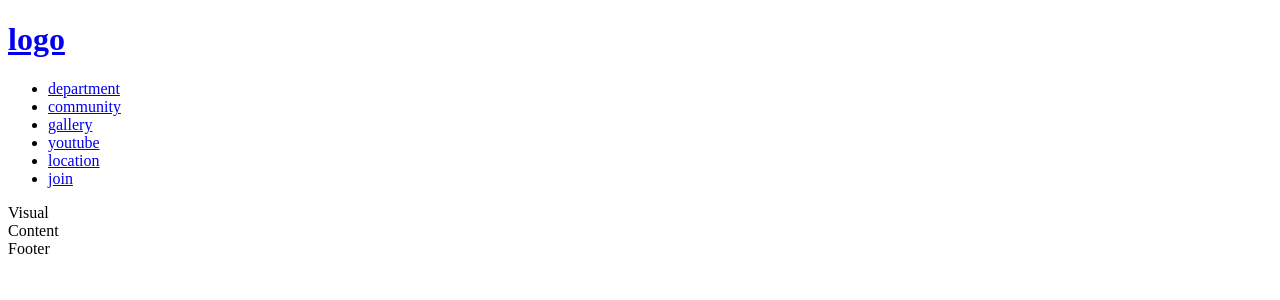
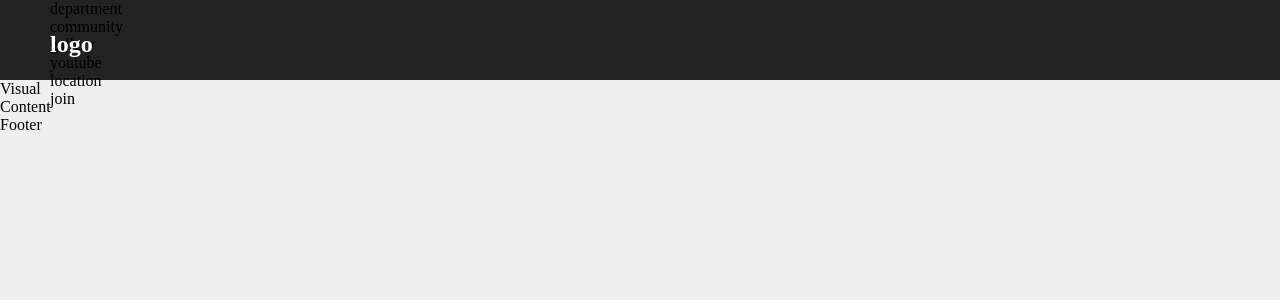
Before and after one commit to sirri1222/profile, a React (Create React App) app: page / in a window 1280 px wide. Shown: the top 300 px of the page. Built offline with nearby package versions, Linux system fonts and the light colour scheme.

Commit message:
reset.scss 추가/ 폰트추가/ header.scss 추가

```diff
--- a/src/components/common/Header.js
+++ b/src/components/common/Header.js
@@ -7,6 +7,9 @@
 const Header = () => {
   return (
   <header>
+
+    {/* {레이아웃} */}
+    <div className='inner'>
     <h1>
       <Link to="/">logo</Link>
     </h1>
@@ -18,7 +21,7 @@
       <li> <Link to="/location">location</Link> </li>
       <li> <Link to="/join">join</Link> </li>
 
-      </ul>
+      </ul></div>
   </header>
   )
 }
--- a/src/index.js
+++ b/src/index.js
@@ -2,6 +2,7 @@
 import ReactDOM from "react-dom";
 import { BrowserRouter } from "react-router-dom";
 import App from "./App";
+import "./scss/style.scss";
 ReactDOM.render(
   // 1. App 컴포넌트를 BrowserRouter 로 감싸서
   //    App 안에서 라우터 기능을 활용하도록 함.
--- a/src/scss/common/_header.scss
+++ b/src/scss/common/_header.scss
@@ -0,0 +1,36 @@
+header {
+  width: 100%;
+  background-color: #222;
+  .inner {
+    position: relative;
+    width: 1180px;
+    height: 80px;
+    margin: 0 auto;
+
+    h1 {
+      position: absolute;
+      bottom: 20px;
+      left: 0;
+      a {
+        font-weight: 700;
+        color: #fff;
+        font-size: 24px;
+      }
+    }
+    #gnb{
+      position: absolute;
+      right: 0;
+      bottom: 0;
+      li{
+       float: left;
+        a{
+          display: block;
+          padding: 20px 30px;
+          font-weight: 600;
+          font-size: 14px;
+          color: #fff;
+        }
+      }
+    }
+  }
+}
--- a/src/scss/common/_reset.scss
+++ b/src/scss/common/_reset.scss
@@ -0,0 +1,20 @@
+* {
+  margin: 0;
+  padding: 0;
+  box-sizing: border-box;
+}
+ul,
+li {
+  list-style: none;
+}
+a {
+  color: #000;
+  text-decoration: none;
+}
+img {
+  vertical-align: middle;
+  border: 0;
+}
+body {
+  background-color: #efefef;
+}
--- a/src/scss/style.scss
+++ b/src/scss/style.scss
@@ -1,3 +1,7 @@
-@import "common/reset"
-@import "common/header"
-@import "common/footer"
+
+@import url('https://fonts.googleapis.com/css2?family=Noto+Sans+KR:wght@100;300;400;500;700;900&display=swap');
+
+
+@import "common/reset";
+@import "common/header";
+@import "common/footer";
```
